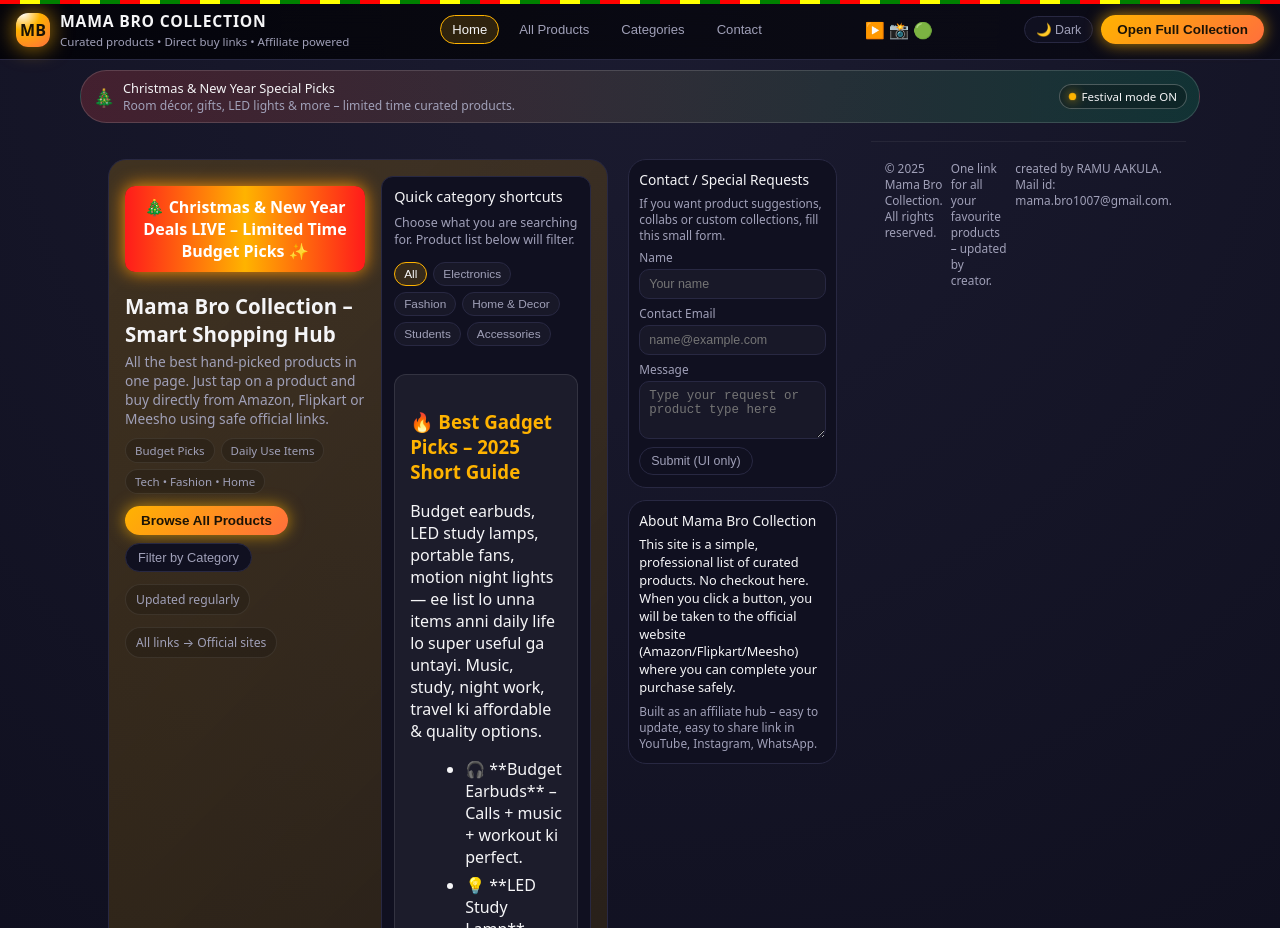
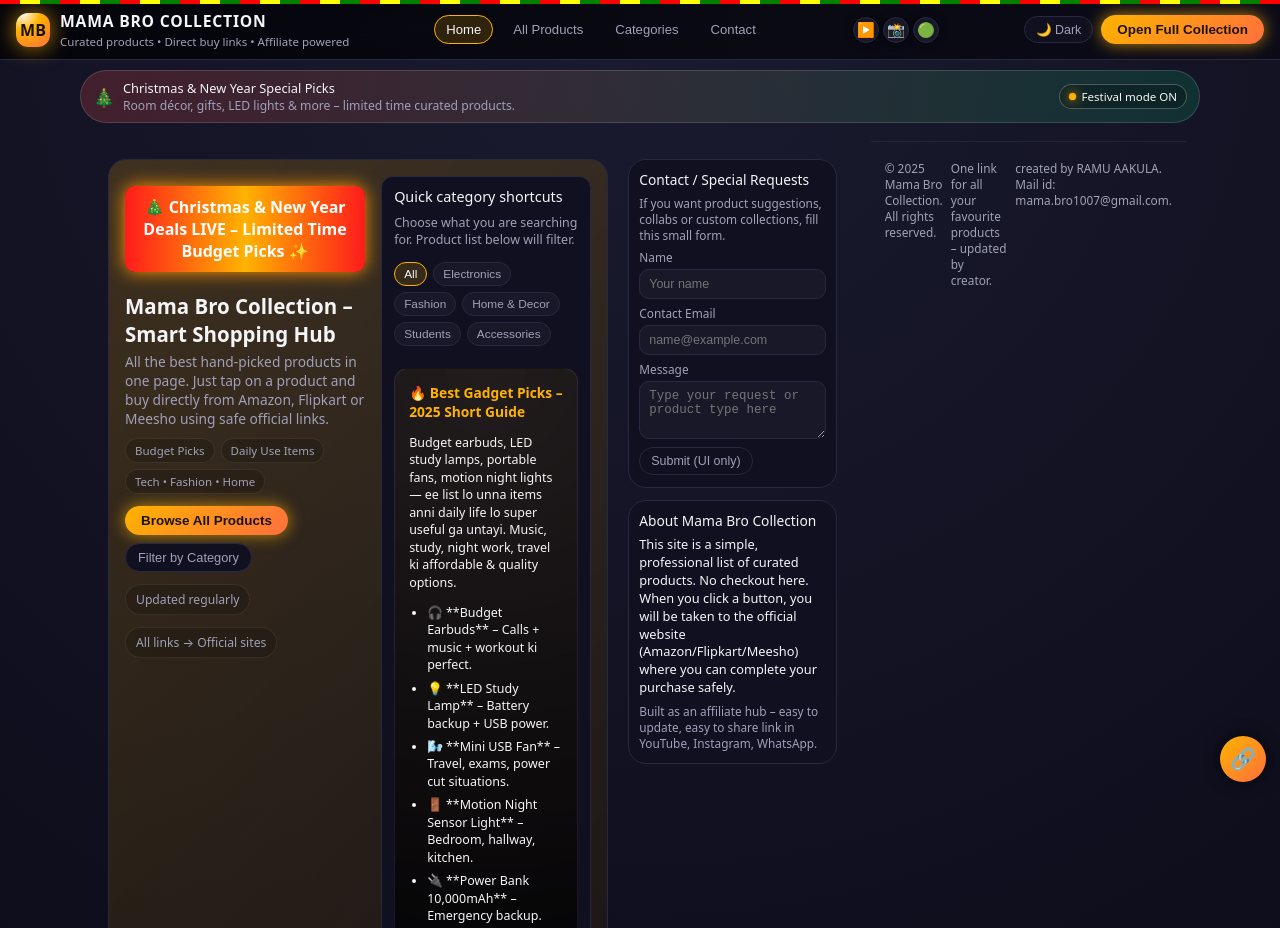
Before and after one commit to ramakula0-creator/mamabro-collections, a plain HTML site: page index.html in a window 1280 px wide. Shown: the top 928 px of the page. Drawn offline with Linux system fonts and the light colour scheme.

Commit message:
Implement share button and related styles
Added social sharing functionality with a floating button.

```diff
--- a/index.html
+++ b/index.html
@@ -631,6 +631,95 @@ body.festival-mode::before {
   margin-bottom: 6px;
     }
 
+  .social-row {
+  display: flex;
+  align-items: center;
+  gap: 6px;
+}
+
+.social-chip {
+  width: 26px;
+  height: 26px;
+  border-radius: 999px;
+  display: inline-flex;
+  align-items: center;
+  justify-content: center;
+  font-size: 0.9rem;
+  border: 1px solid var(--border);
+  background: var(--bg-softer);
+  box-shadow: 0 0 8px rgba(0,0,0,0.4);
+  transition: transform 0.15s ease, box-shadow 0.15s ease;
+}
+
+.social-chip:hover {
+  transform: translateY(-1px) scale(1.03);
+  box-shadow: 0 0 12px rgba(255,179,0,0.5);
+}
+
+    .share-fab {
+  position: fixed;
+  right: 14px;
+  bottom: 18px;
+  width: 46px;
+  height: 46px;
+  border-radius: 999px;
+  border: none;
+  background: linear-gradient(135deg, var(--accent), var(--accent-2));
+  color: #1b1306;
+  font-size: 1.3rem;
+  display: flex;
+  align-items: center;
+  justify-content: center;
+  box-shadow: 0 0 16px rgba(0,0,0,0.6);
+  cursor: pointer;
+  z-index: 60;
+}
+
+.share-fab:hover {
+  transform: translateY(-1px);
+}
+    const shareFab = document.getElementById("shareFab");
+
+if (shareFab) {
+  shareFab.addEventListener("click", () => {
+    const shareData = {
+      title: "Mama Bro Collection – Budget Products",
+      text: "All best budget products with safe Amazon links.",
+      url: "https://ramakula0-creator.github.io/mamabro-collections/"
+    };
+
+    if (navigator.share) {
+      navigator.share(shareData).catch(() => {});
+    } else {
+      if (navigator.clipboard) {
+        navigator.clipboard.writeText(shareData.url).catch(() => {});
+      }
+      alert("Link copied! WhatsApp/Instagram status lo paste cheyyi 😊");
+    }
+  });
+    }
+
+    .mini-block {
+  background: radial-gradient(circle at top, rgba(255,179,0,0.08), rgba(0,0,0,0.9));
+  padding: 14px;
+  margin: 14px 0;
+  border-radius: 14px;
+  border: 1px solid rgba(255,255,255,0.08);
+  font-size: 0.78rem;
+  line-height: 1.4;
+}
+
+.mini-block h3 {
+  margin: 0 0 8px;
+  font-size: 0.86rem;
+  color: var(--accent);
+}
+
+.mini-block ul {
+  margin: 6px 0 6px 18px;
+  padding: 0;
+}
+
   </style>
 </head>
 <body>
@@ -1151,6 +1240,7 @@ body.festival-mode::before {
       </aside>
     </main>
 
+<button class="share-fab" id="shareFab">🔗</button>
     <footer>
       <div>© 2025 Mama Bro Collection. All rights reserved.</div>
       <div>One link for all your favourite products – updated by creator.</div>
```
